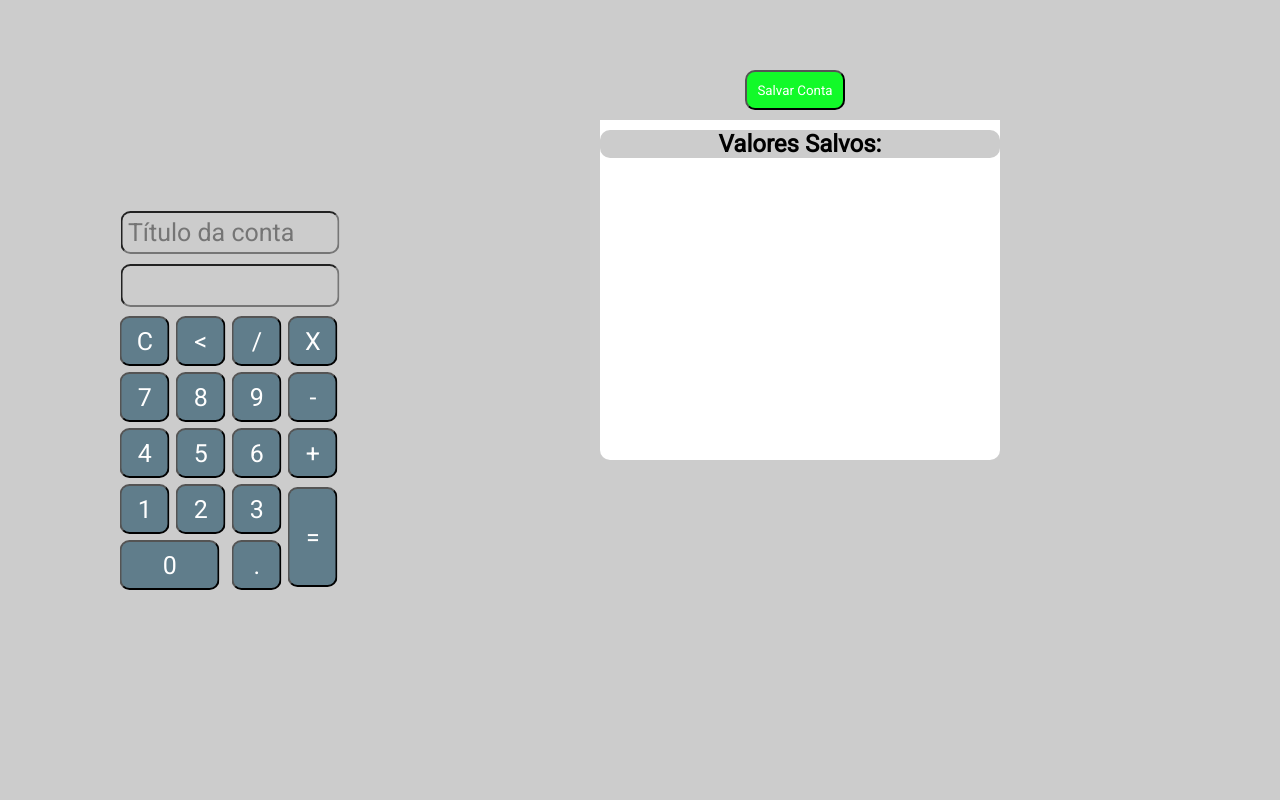
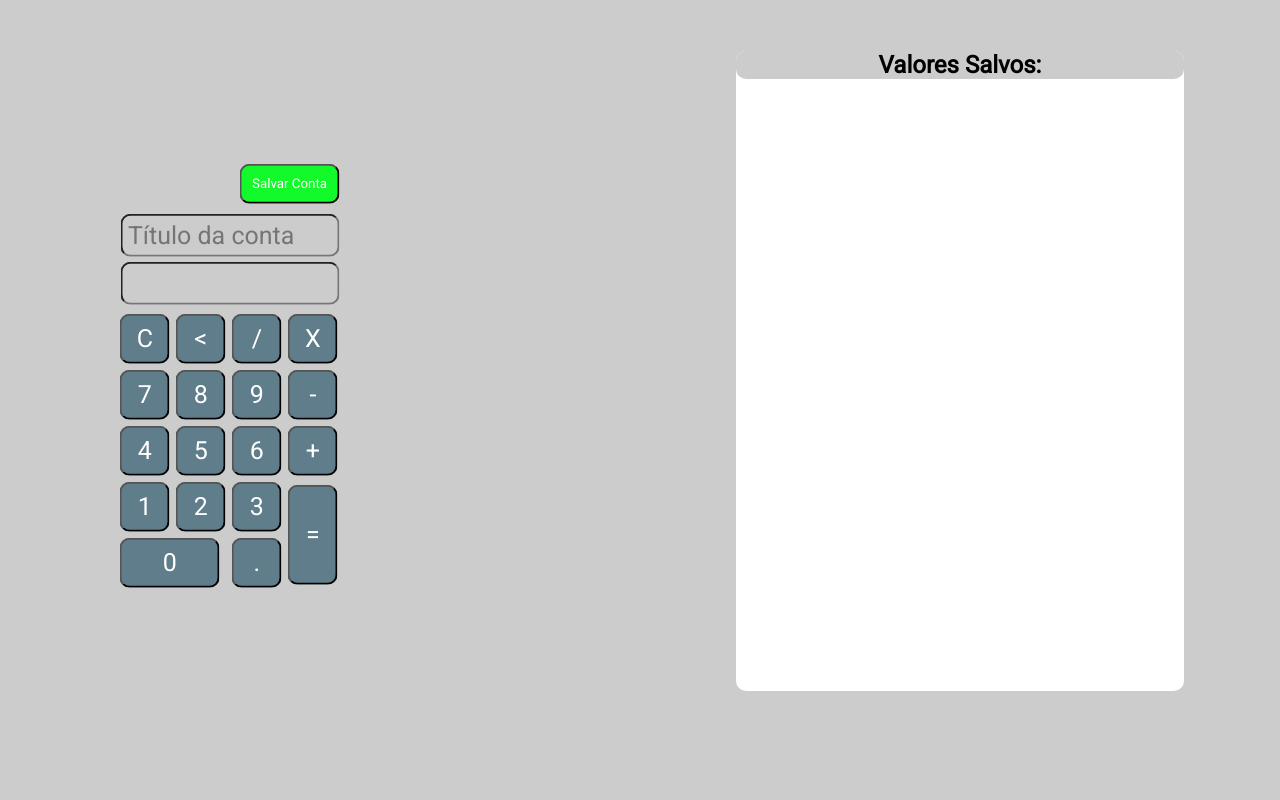
Before and after one commit to etflexa/calculadora_html_css_javascript_php_mysql, a PHP site: page / in a window 1280 px wide. Run offline with PHP 8.4, Linux system fonts and the light colour scheme.

Commit message:
função de inserir os dados no banco

```diff
--- a/css/style.css
+++ b/css/style.css
@@ -3,11 +3,16 @@
 	padding: 0;
 	background: #ccc;
 	font-family: 'Roboto', sans-serif;
+
+}
+
+html, body{
+	height: 100%;
 }
 
 
 
-.button{
+.button {
 	width: 50px;
 	height: 50px;
 	font-size:25px;
@@ -24,6 +29,8 @@
 	font-size: 25px;
 	padding: 5px;
 	border-radius: 10px;
+	display: flex;
+
 }
 
 .textview:focus{
@@ -31,37 +38,26 @@
 	background: rgb(214, 150, 93);
 }
 
-.textview-title{
-	width: 205px;
-	margin:5px;
-	font-size: 25px;
-	padding: 5px;
-	border-radius: 10px;
-}
-
-.textview-title:focus{
-	transition: 1s;
-	background: rgb(214, 150, 93);
-}
 
 
 
 
 .main{
-	position:absolute;
-	top: 50%;
+	position:fixed;
+	top: 40%;
 	left: 18%;
 	transform:translateX(-50%) translateY(-50%);
+	display: inline-block;
 }
 
 .view-information{
-	width: 400px;
-	height: 450px;
+	width: 70%;
+	height: 80%;
 	background: white;
-	display: inline-block;
-	margin-left: 600px;
-	margin-top:10px;
+	margin-left: 15%;
+	margin-top:8%;
 	border-radius: 10px;
+
 
 
 }
@@ -73,9 +69,9 @@
 	margin-top: 10px;
 }
 
-.save-button input[type=button]{
-	margin-left: 145px;
-	margin-top: 60px;
+.save-button input[type=submit]{
+	margin-left: 54%;
+	margin-top: 50%;
 	margin-bottom: 10px;
 	display: inline-block;
 	background-color: #12FA29;
@@ -85,8 +81,33 @@
 	border-radius: 10px;
 	color: white;
 	transition: 1s;
+	display: block;
 }
 
-.save-button input[type=button]:hover{
+
+
+.left{
+	float: left;
+	width: 50%;
+	height: 100%;
+
+
+}
+
+.right{
+	width: 50%;
+	height: 100%;
+	display: inline-block;
+
+}
+
+.save-button input[type=submit]:hover{
 	background-color: rgb(214, 150, 93);
+	cursor: pointer;
 }
+
+@media screen and (max-width: 768px){
+	.right{
+		display: block;
+	}
+}
--- a/index.php
+++ b/index.php
@@ -1,3 +1,7 @@
+<?php
+	$pdo = new PDO('mysql:host=localhost;dbname=calculadora_db','root','');
+?>
+
 <!DOCTYPE html>
 <html>
 <head>
@@ -7,19 +11,32 @@
 	<meta name='viewport' content='width=device-width,initial-scale=1.0,maximum-scale=1.0'>
 	<link href="https://fonts.googleapis.com/css2?family=Roboto&display=swap" rel="stylesheet">
 	<script type="text/javascript" src="js/main.js"></script>
+	<title></title>
 </head>
 <body>
+	<div class="left">
 		<div class="main">
 
-			<form method="post" name="form-title">
-				<input class="textview-title" name="textview-title" placeholder="Título da conta">
-			</form>
+			<form method="post" name="form">
 
-			<form method="post" name="form">
-				<input class="textview" name="textview">
-			</form>
+				<?php
+
+					if(isset($_POST['acao'])){
+							$titulo = $_POST['titulo'];
+							$conta = $_POST['conta'];
+							$sql = $pdo->prepare("INSERT INTO `contas` VALUES (null,?,?)");
+							$sql->execute(array($titulo,$conta));
+						}
+
+				?>
 
 
+				<div class="save-button">
+					<input type="submit" name="acao" value="Salvar Conta">
+				</div>
+				<input type="text" class="textview" name="titulo" placeholder="Título da conta" required>
+				<input type="text" class="textview" name="conta" required>
+			</form>
 
 			<table>
 
@@ -60,15 +77,15 @@
 			</table>
 
 		</div>
+	</div>
 
+	<div class="right">
+		<div class="view-information">
+				<h2>Valores Salvos:</h2>
+				<div class="view">
 
-
-		<div class="view-information">
-
-			<div class="save-button">
-			<input type="button" name="save-button" value="Salvar Conta">
-		</div>
-				<h2>Valores Salvos:</h2>
+				</div>
 			</div>
+	</div>
 </body>
 </html>
--- a/js/main.js
+++ b/js/main.js
@@ -1,19 +1,19 @@
 function insert(num){
-	document.form.textview.value= document.form.textview.value+num
+	document.form.conta.value= document.form.conta.value+num
 }
 
 function equal(){
-	var exp = document.form.textview.value;
+	var exp = document.form.conta.value;
 	if(exp){
-		document.form.textview.value=eval(exp);
+		document.form.conta.value=eval(exp);
 	}
 }
 
 function clean(){
-	document.form.textview.value ="";
+	document.form.conta.value ="";
 }
 
 function back(){
-	var exp = document.form.textview.value;
-	document.form.textview.value=exp.substring(0,exp.length-1);
+	var exp = document.form.conta.value;
+	document.form.conta.value=exp.substring(0,exp.length-1);
 }
```
